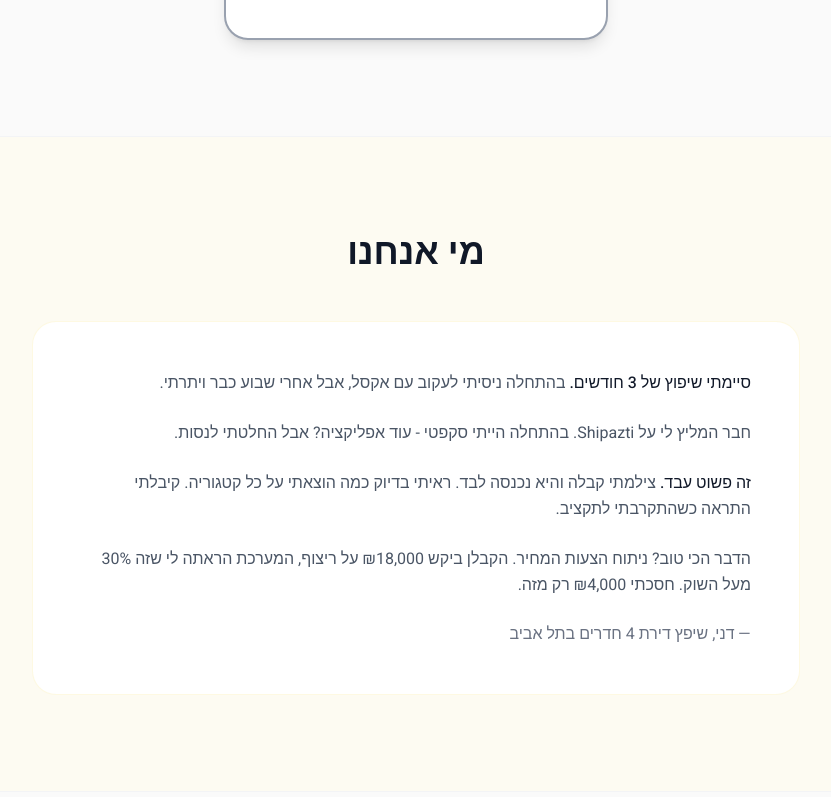
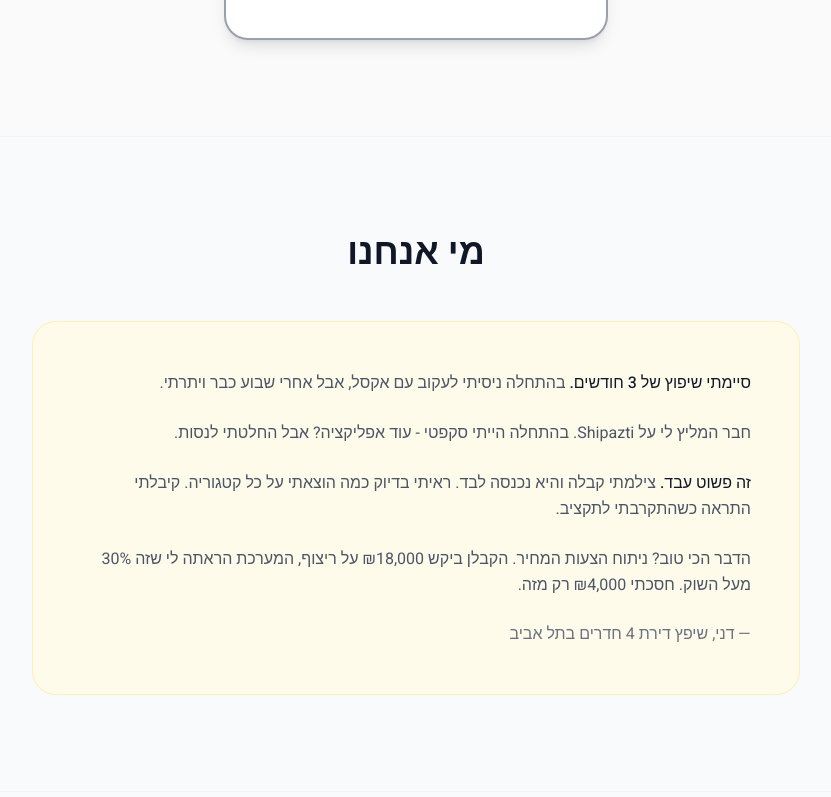
Before and after one commit to guyceza/shiputz-ai, a Next.js app: page / in a window 1280 px wide. Shown: the part 6323-7120 px from the top of the page, without its empty margins (224-1055 px from the left). Built offline with nearby package versions, Linux system fonts and the light colour scheme; no server answers.

Commit message:
Fix: warm color on inner text box only

```diff
--- a/src/app/page.tsx
+++ b/src/app/page.tsx
@@ -795,13 +795,13 @@ export default function Home() {
       )}
 
       {/* About / Our Story */}
-      <section className="py-24 px-6 border-t border-gray-100 bg-amber-50/50">
+      <section className="py-24 px-6 border-t border-gray-100 bg-gray-50">
         <div className="max-w-3xl mx-auto">
           <div className="text-center mb-12">
             <h2 className="text-3xl md:text-4xl font-semibold text-gray-900 mb-4">מי אנחנו</h2>
           </div>
 
-          <div className="bg-white rounded-3xl p-8 md:p-12 border border-amber-100/50">
+          <div className="bg-amber-50 rounded-3xl p-8 md:p-12 border border-amber-200/50">
             <div className="prose prose-lg max-w-none text-gray-600 leading-relaxed space-y-6 text-right">
               <p>
                 <span className="text-gray-900 font-medium">סיימתי שיפוץ של 3 חודשים.</span> בהתחלה ניסיתי לעקוב עם אקסל, אבל אחרי שבוע כבר ויתרתי.
```
